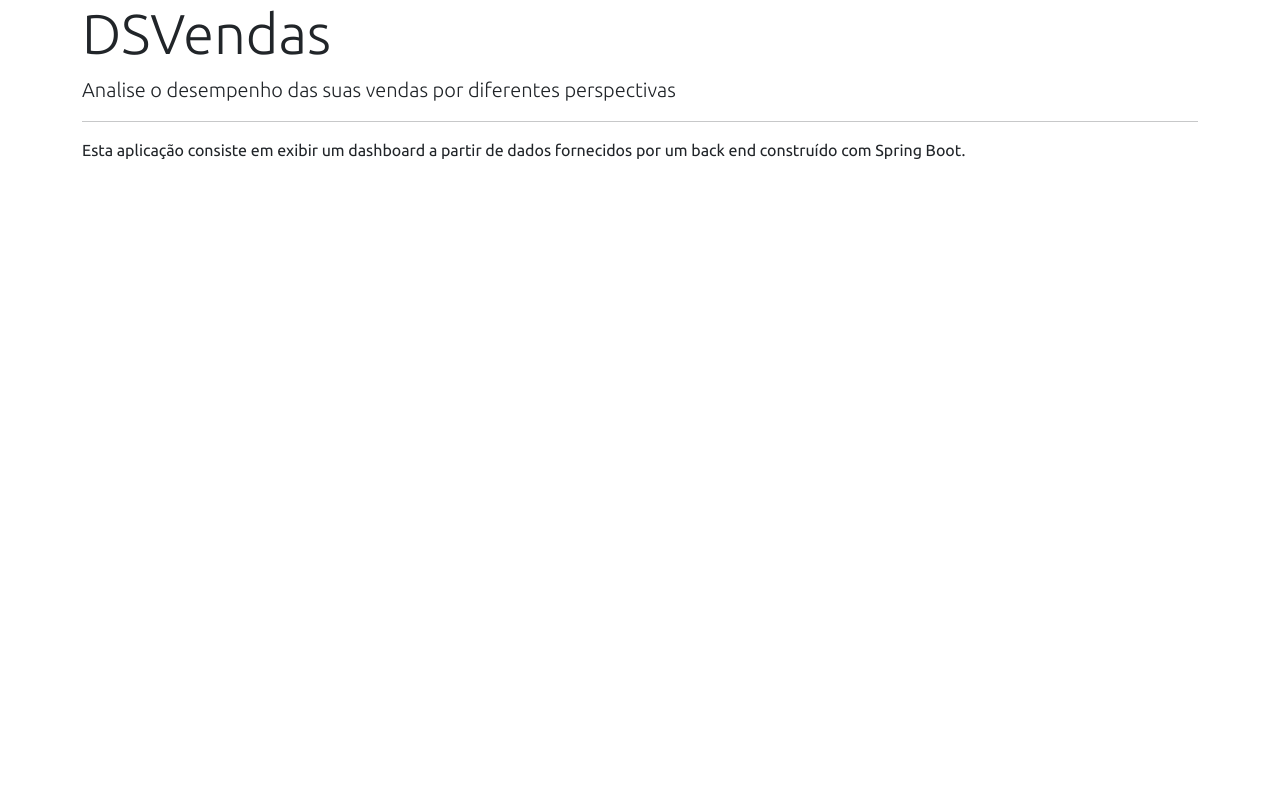
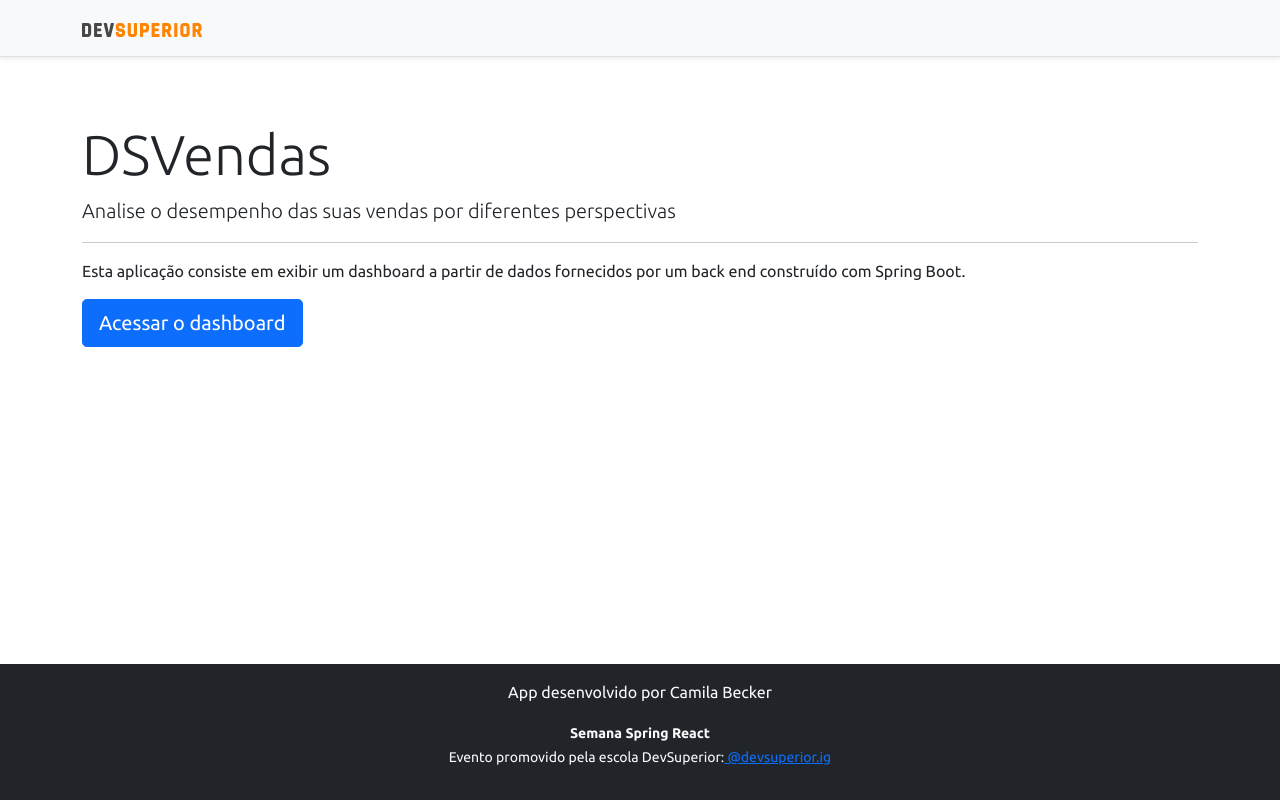
Before and after one commit to camila-becker/semana-dev-superior-ds-vendas, a React (Create React App) app in the folder frontend/: page / in a window 1280 px wide. Built offline with nearby package versions, Linux system fonts and the light colour scheme.

Commit message:
Add navigation, home and dashboard

```diff
--- a/frontend/src/components/NavBar/index.tsx
+++ b/frontend/src/components/NavBar/index.tsx
@@ -1,10 +1,13 @@
 import ImgDsDark from "assets/img/ds-dark.svg";
+import { Link } from "react-router-dom";
 const NavBar = () => {
     return (
         <div className="d-flex flex-column flex-md-row align-items-center p-3 px-md-4 mb-3 bg-light border-bottom shadow-sm">
             <div className="container">
                 <nav className="my-2 my-md-0 mr-md-3">
-                    <img src={ImgDsDark} alt="DevSuperior" width="120" />
+                    <Link to="/">
+                        <img src={ImgDsDark} alt="DevSuperior" width="120" />
+                    </Link>
                 </nav>
             </div>
         </div>
--- a/frontend/src/pages/Home/index.tsx
+++ b/frontend/src/pages/Home/index.tsx
@@ -1,13 +1,24 @@
+import Footer from "components/Footer"
+import NavBar from "components/NavBar"
+import { Link } from "react-router-dom"
+
 const Home = () => {
     return (
+        <>
+            <NavBar />
             <div className="container">
                 <div className="jumbotron">
-                <h1 className="display-4">DSVendas</h1>
+                    <h1 className="display-4 mt-5">DSVendas</h1>
                     <p className="lead">Analise o desempenho das suas vendas por diferentes perspectivas</p>
                     <hr />
                     <p>Esta aplicação consiste em exibir um dashboard a partir de dados fornecidos por um back end construído com Spring Boot.</p>
+                    <Link className="btn btn-primary btn-lg" to="/dashboard">
+                        Acessar o dashboard
+                    </Link>
                 </div>
             </div>
+            <Footer />
+        </>
     );
 }
 
```
Lines whose indentation alone changed are shown as unchanged.
